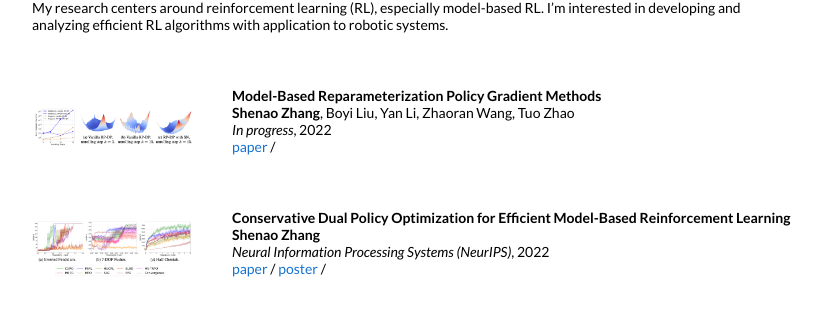
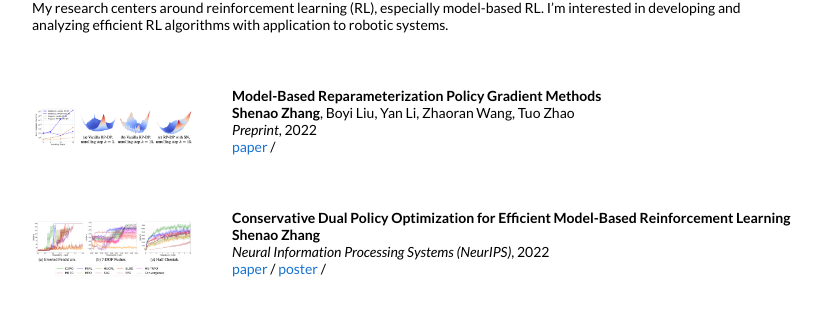
Before and after one commit to shenao-zhang/shenao-zhang.github.io, a Jekyll site: the page built from _posts/2021-12-02-mbpg.markdown, in a window 1280 px wide. Shown: the part 326-640 px from the top of the page, without its empty margins (228-1051 px from the left). Built offline with Jekyll 4.4.1, drawn with Linux system fonts in a browser that asks for light colours.

Commit message:
Update 2021-12-02-mbpg.markdown

```diff
--- a/_posts/2021-12-02-mbpg.markdown
+++ b/_posts/2021-12-02-mbpg.markdown
@@ -6,6 +6,6 @@ image: /images/mbpg21.jpg
 categories: research
 author: "Shenao Zhang"
 authors: "<strong>Shenao Zhang</strong>, Boyi Liu, Yan Li, Zhaoran Wang, Tuo Zhao"
-venue: "In progress"
+venue: "Preprint"
 arxiv: https://shenao-zhang.github.io/RPgradRL/RPgrad.pdf
 ---
```
